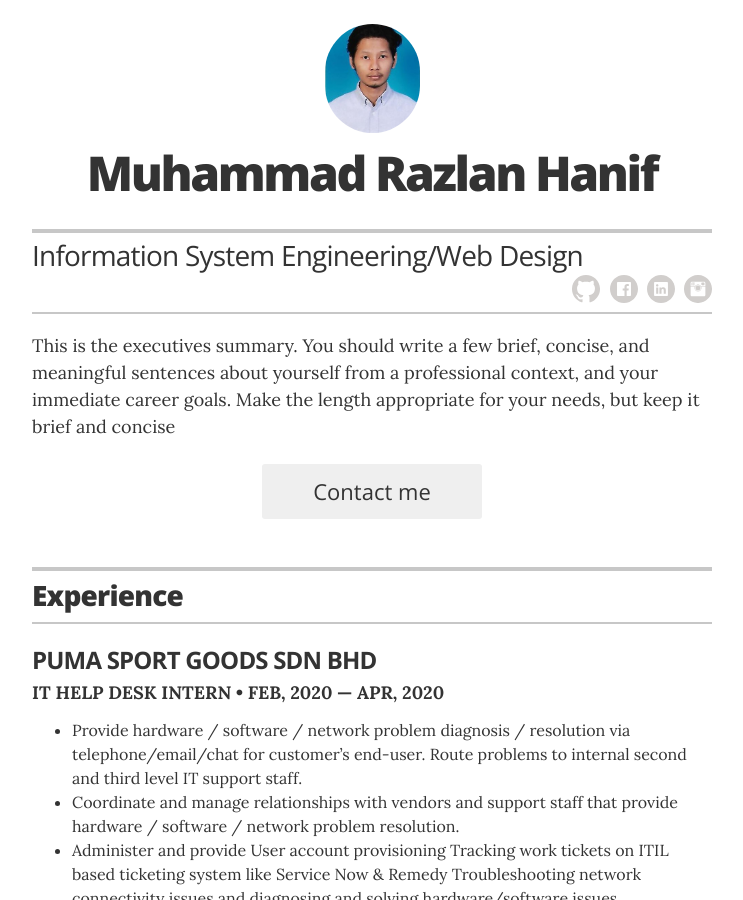
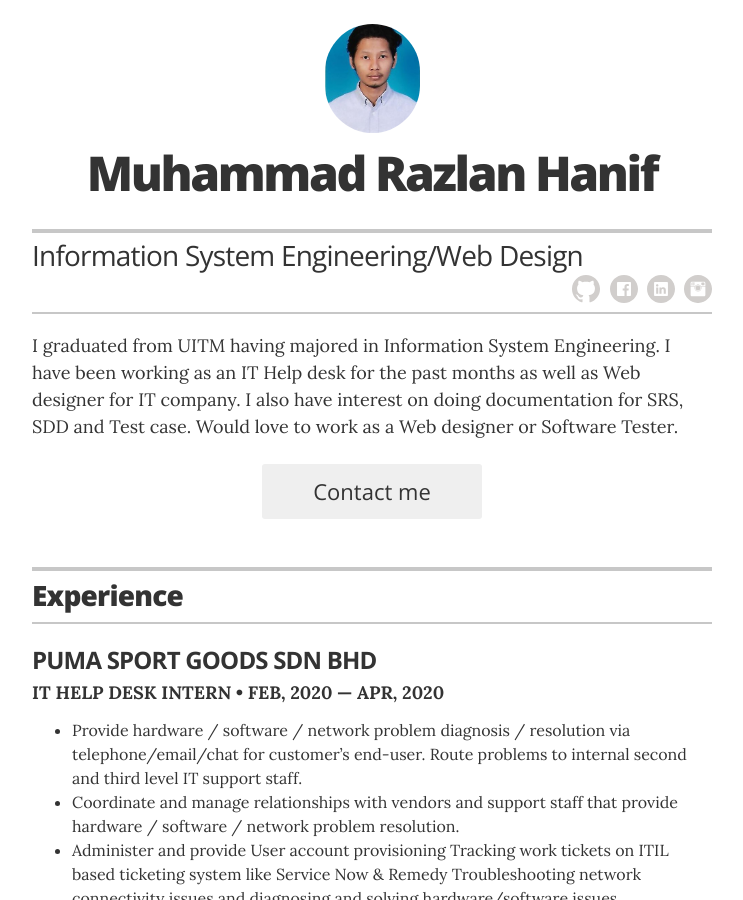
Before and after one commit to razlanhanif/razlanhanif.github.io, a Jekyll site: the page built from index.html, in a window 1280 px wide and 900 px high. Shown: the whole window, without its empty margins (268-1011 px from the left). Built offline with Jekyll 4.4.1, drawn with Linux system fonts in a browser that asks for light colours.

Commit message:
update config

```diff
--- a/_config.yml
+++ b/_config.yml
@@ -23,7 +23,7 @@ resume_contact_address:         "No 12, Jalan Ts 4 Taman Templer Saujana, Rawang
 resume_header_contact_info:     "No 12, Jalan Ts 4 Taman Templer Saujana, Rawang 48100, Selangor • 017-3774018 • razlanhanif1@gmail.com"
 display_header_contact_info:    "false"
 
-resume_header_intro: "<p>This is the executives summary. You should write a few brief, concise, and meaningful sentences about yourself from a professional context, and your immediate career goals. Make the length appropriate for your needs, but keep it brief and concise</p>"
+resume_header_intro: "<p>I graduated from UITM having majored in Information System Engineering. I have been working as an IT Help desk for the past months as well as Web designer for IT company. I also have interest on doing documentation for SRS, SDD and Test case. Would love to work as a Web designer or Software Tester.</p>"
 
 # use "yes" to display the email contact button,
 # "no" to display an "I'm not looking for work" message,
```
